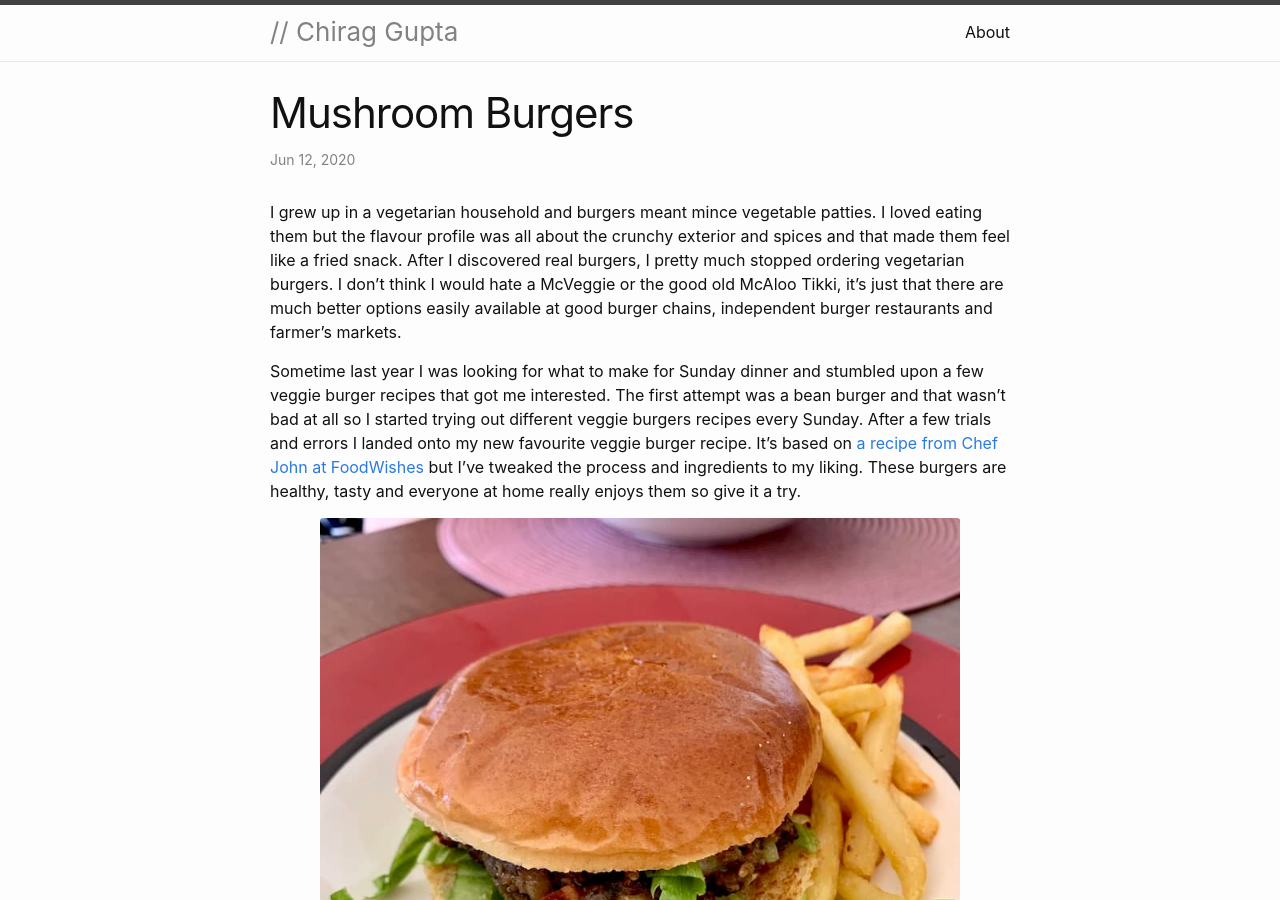
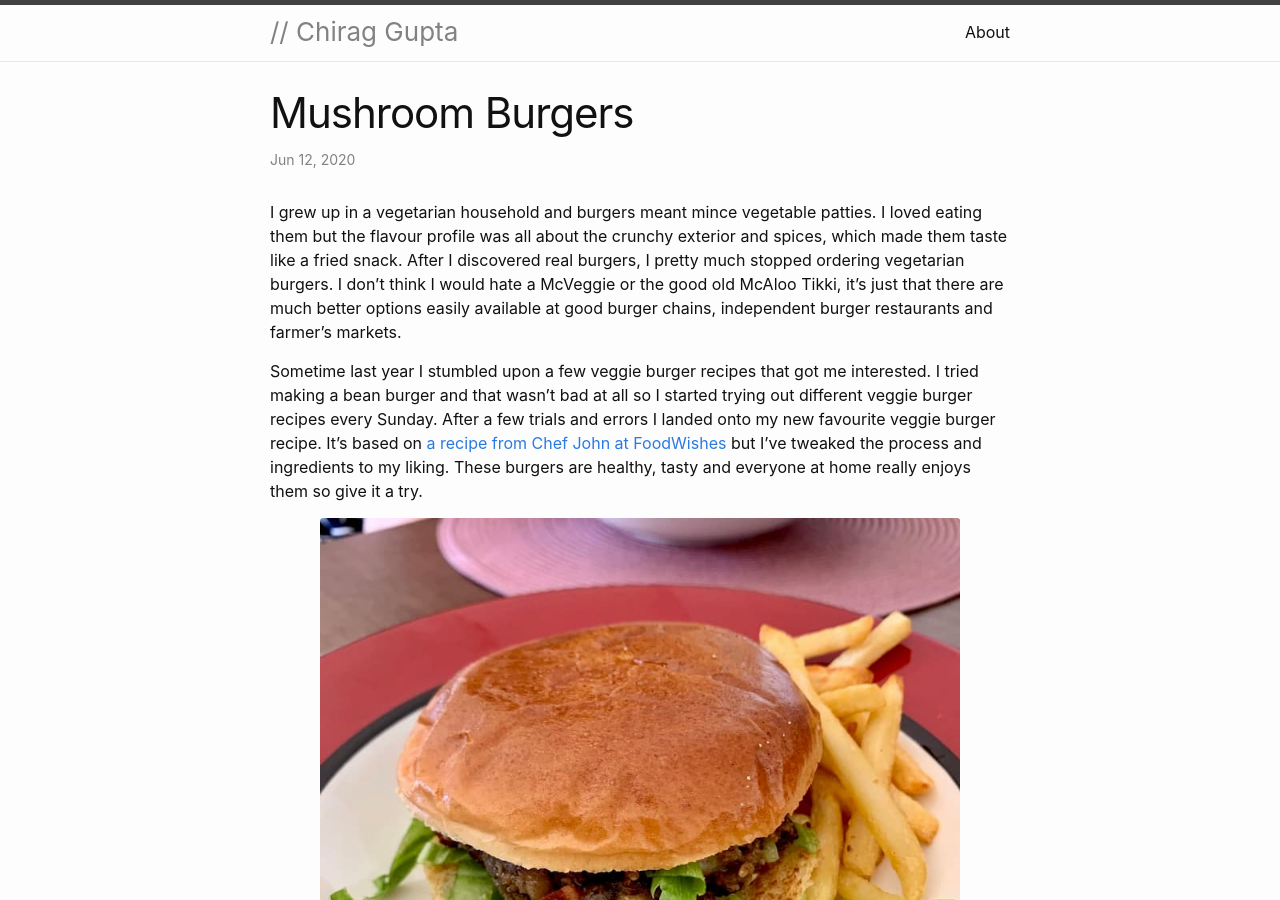
Before and after one commit to chiraggupta/ChiragGupta.com, a Jekyll site: the page built from _posts/2020-06-12-mushroom-burgers.md, in a window 1280 px wide and 900 px high. Built offline with Jekyll 4.4.1, drawn with Linux system fonts in a browser that asks for light colours; some of the changed text lies outside the part shown.

Commit message:
Minor edits to mushroom burger recipe

```diff
--- a/_posts/2020-06-12-mushroom-burgers.md
+++ b/_posts/2020-06-12-mushroom-burgers.md
@@ -5,9 +5,9 @@ date: 2020-06-12 10:00:01 +0100
 categories: recipes
 ---
 
-I grew up in a vegetarian household and burgers meant mince vegetable patties. I loved eating them but the flavour profile was all about the crunchy exterior and spices and that made them feel like a fried snack. After I discovered real burgers, I pretty much stopped ordering vegetarian burgers. I don't think I would hate a McVeggie or the good old McAloo Tikki, it's just that there are much better options easily available at good burger chains, independent burger restaurants and farmer's markets.
+I grew up in a vegetarian household and burgers meant mince vegetable patties. I loved eating them but the flavour profile was all about the crunchy exterior and spices, which made them taste like a fried snack. After I discovered real burgers, I pretty much stopped ordering vegetarian burgers. I don't think I would hate a McVeggie or the good old McAloo Tikki, it's just that there are much better options easily available at good burger chains, independent burger restaurants and farmer's markets.
 
-Sometime last year I was looking for what to make for Sunday dinner and stumbled upon a few veggie burger recipes that got me interested. The first attempt was a bean burger and that wasn't bad at all so I started trying out different veggie burgers recipes every Sunday. After a few trials and errors I landed onto my new favourite veggie burger recipe. It's based on [a recipe from Chef John at FoodWishes](https://www.youtube.com/watch?v=Ub8F-ACkkYU) but I've tweaked the process and ingredients to my liking. These burgers are healthy, tasty and everyone at home really enjoys them so give it a try.
+Sometime last year I stumbled upon a few veggie burger recipes that got me interested. I tried making a bean burger and that wasn't bad at all so I started trying out different veggie burger recipes every Sunday. After a few trials and errors I landed onto my new favourite veggie burger recipe. It's based on [a recipe from Chef John at FoodWishes](https://www.youtube.com/watch?v=Ub8F-ACkkYU) but I've tweaked the process and ingredients to my liking. These burgers are healthy, tasty and everyone at home really enjoys them so give it a try.
 
 ![Mushroom burger served with brioche bun and lettuce]({{ site.baseurl }}/assets/mushroom_burgers_recipe.jpg){: .post-image}
 
```
Also changed, not shown: other parts of _posts/2020-06-12-mushroom-burgers.md (+1 -1 lines).
